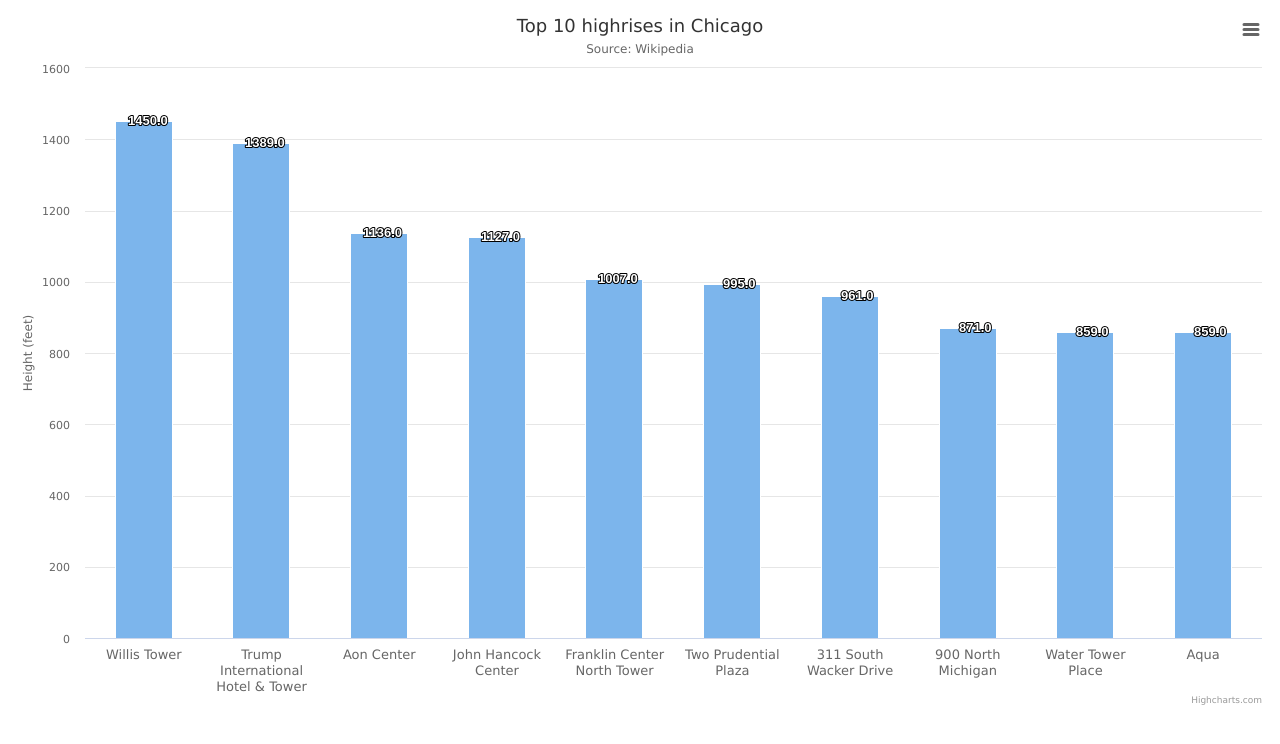
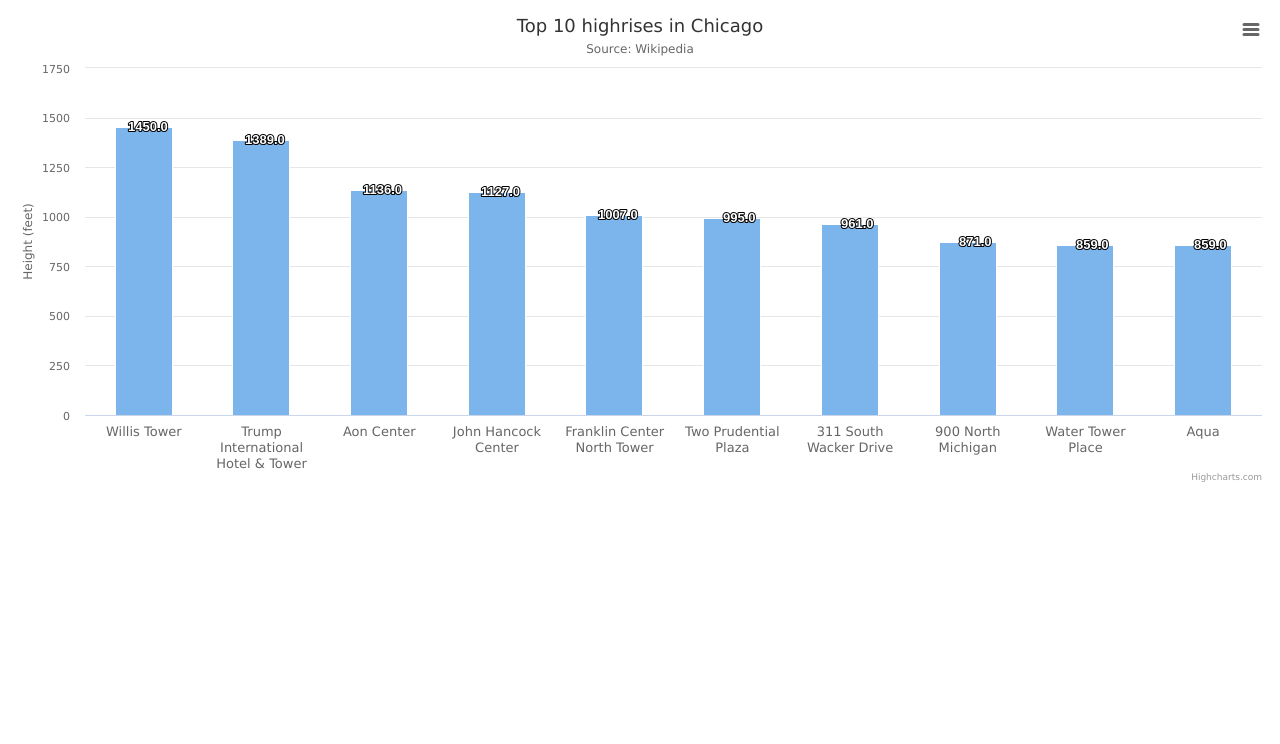
Before and after one commit to GloriaSong/highchart_chicagobuildings, a plain HTML site: page index.html in a window 1280 px wide. Drawn offline with nearby package versions, Linux system fonts and the light colour scheme.

Commit message:
Update index.html

```diff
--- a/index.html
+++ b/index.html
@@ -10,7 +10,7 @@
 </head>
 
 <body>
-<div id="container" style="min-width: 300px; height: 700px; margin: 0 auto"></div>
+<div id="container" style="min-width: 300px; height: 477px; margin: 0 auto"></div>
 
 
 <script>
```
